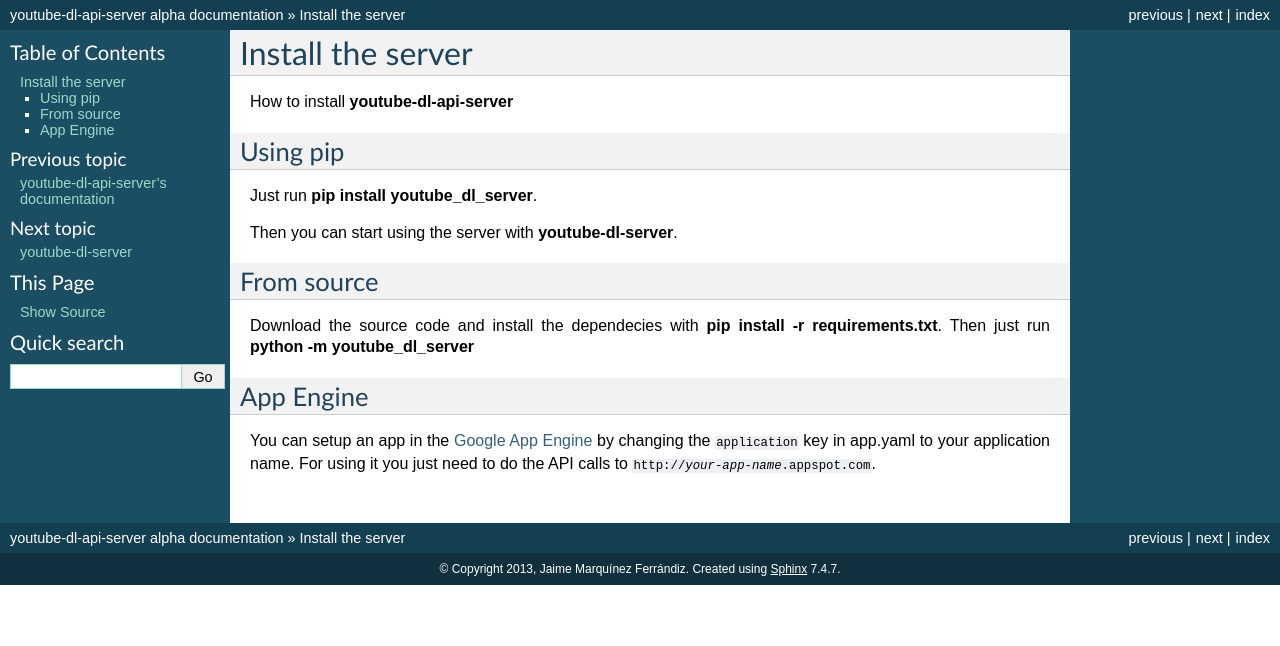
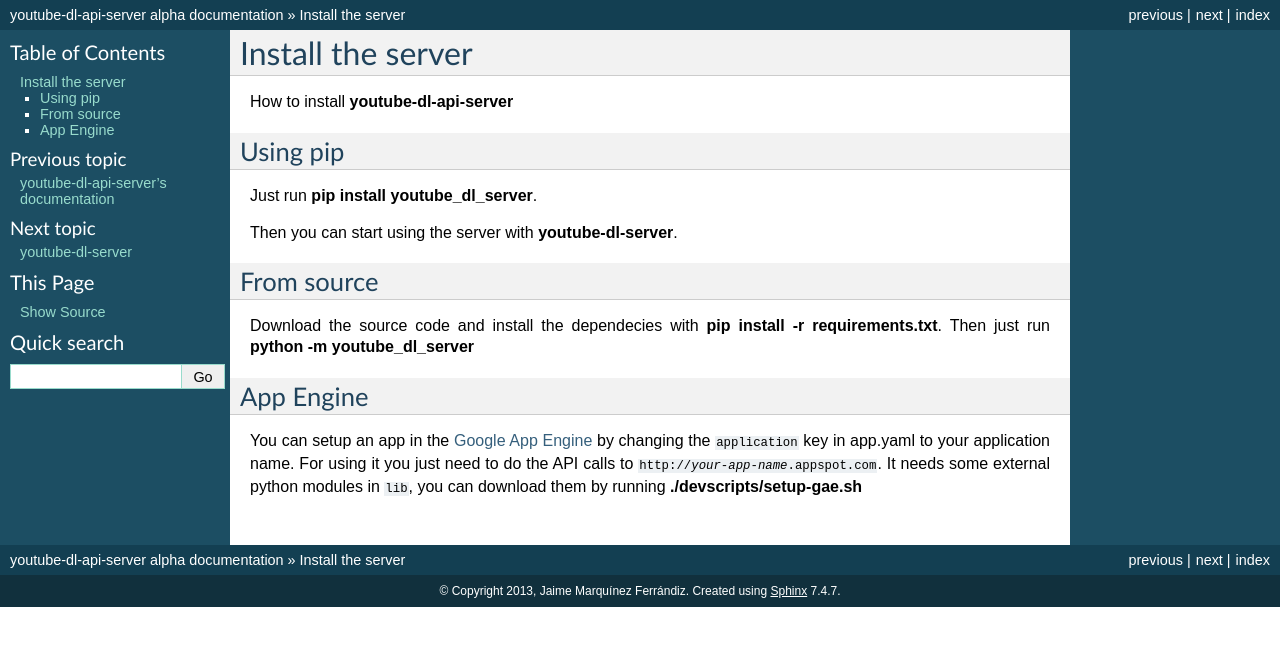
Before and after one commit to jaimeMF/youtube-dl-api-server, a Sphinx documentation site: the page built from docs/Install.rst, in a window 1280 px wide. Shown: the top 646 px of the page. Built offline with Sphinx 7.4.7, drawn with Linux system fonts in a browser that asks for light colours.

Commit message:
Add instructions for downloading modules for deploying in GAE

```diff
--- a/docs/Install.rst
+++ b/docs/Install.rst
@@ -21,3 +21,4 @@
 You can setup an app in the `Google App Engine <https://developers.google.com/appengine/>`_
 by changing the ``application`` key in app.yaml to your application name.
 For using it you just need to do the API calls to :samp:`http://{your-app-name}.appspot.com`.
+It needs some external python modules in :samp:`lib`, you can download them by running :command:`./devscripts/setup-gae.sh`
```
Also changed, not shown: README.md (+1 -1 lines).
